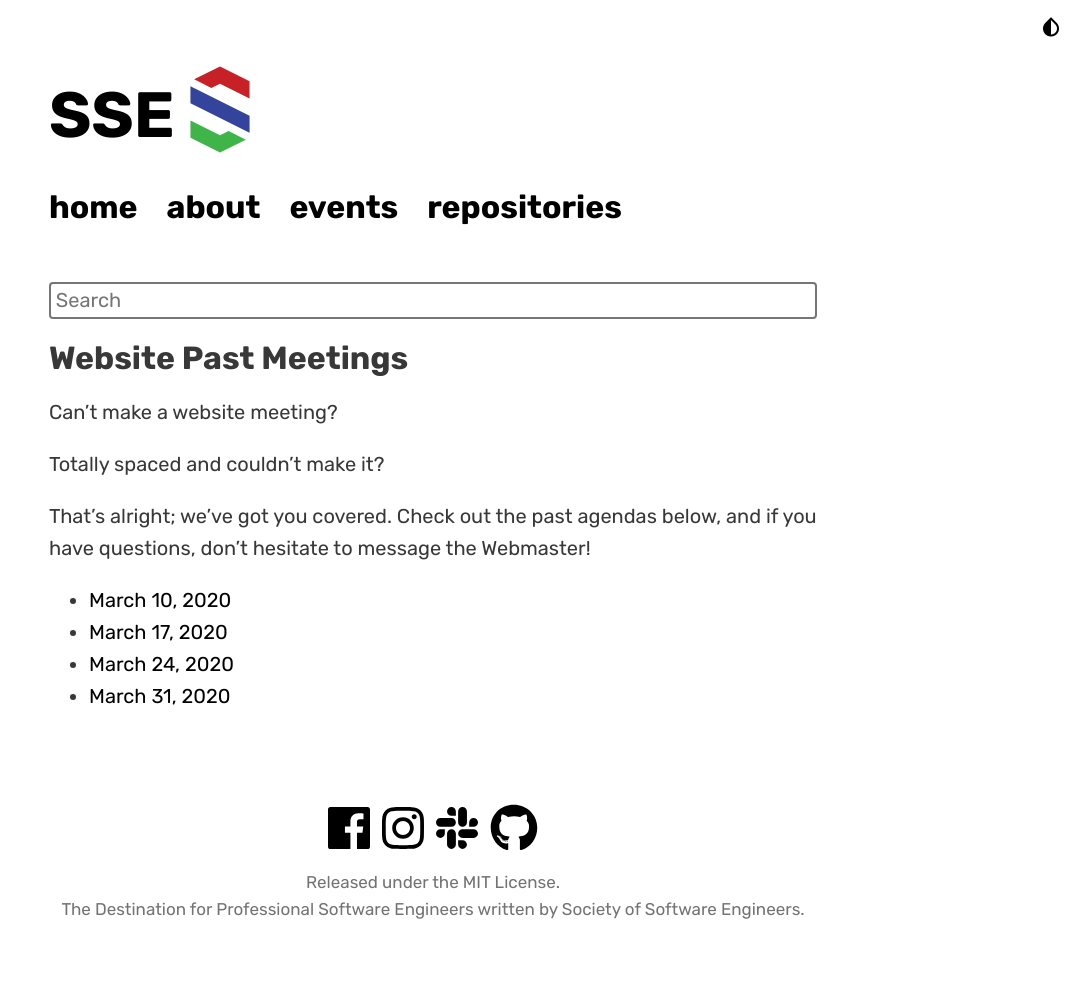
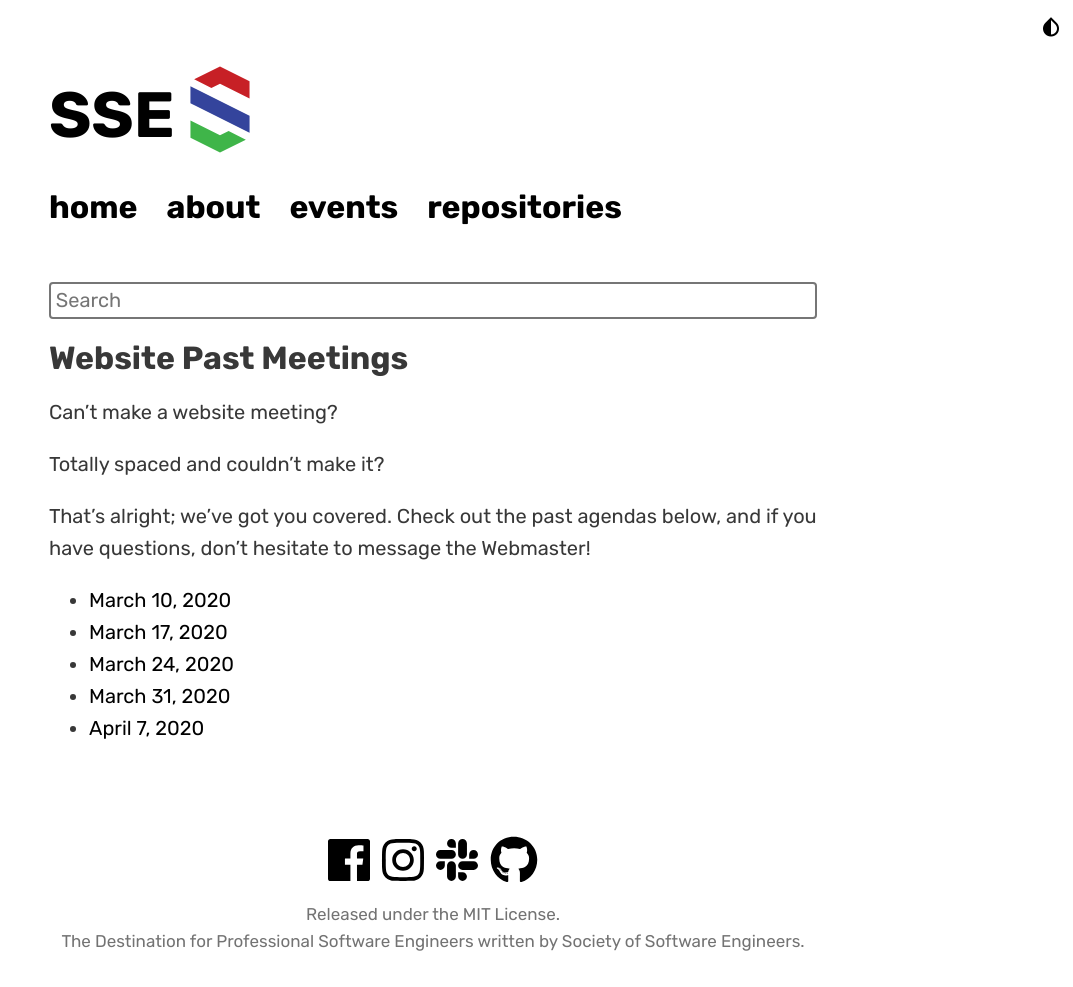
Before and after one commit to msoe-sse/msoe-sse.github.io, a Jekyll site: the page built from _events/pastMeetings.md, in a window 1280 px wide. Shown: the whole page, without its empty margins (207-1280 px from the left). Built offline with Jekyll 4.4.1, drawn with Linux system fonts in a browser that asks for light colours; nearby versions of some CDN libraries; some web fonts are replaced; before the commit the page ends 955 px from its top, so only the background shows below that.

Commit message:
Updating website past meetings

```diff
--- a/_data/pastMeetings.yml
+++ b/_data/pastMeetings.yml
@@ -9,3 +9,6 @@
 
 - date: March 31, 2020
   link: https://docs.google.com/document/d/1qf9v6C_-h17qkn0Kf4X7TSJUNdNou9omU8hKubtak6c/edit?usp=sharing
+
+- date: April 7, 2020
+  link: https://docs.google.com/document/d/1XKmNwDBu1m_ZDDOLZsIkmTzxTZHreeel3IG262sXJqw/edit?usp=sharing
```
